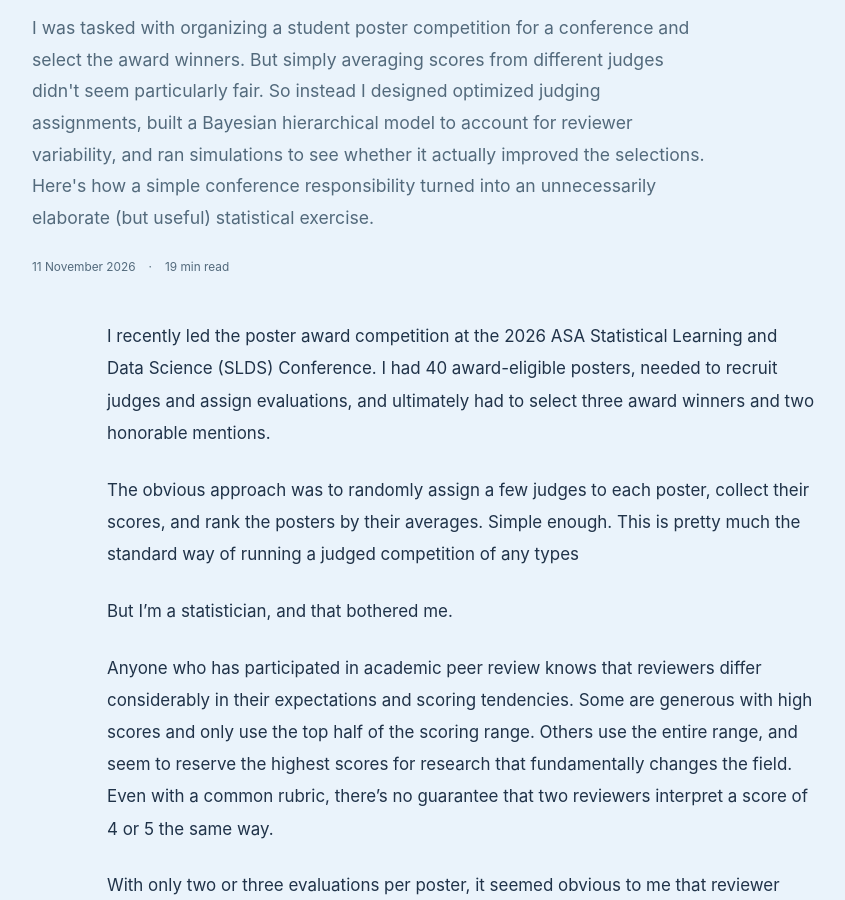
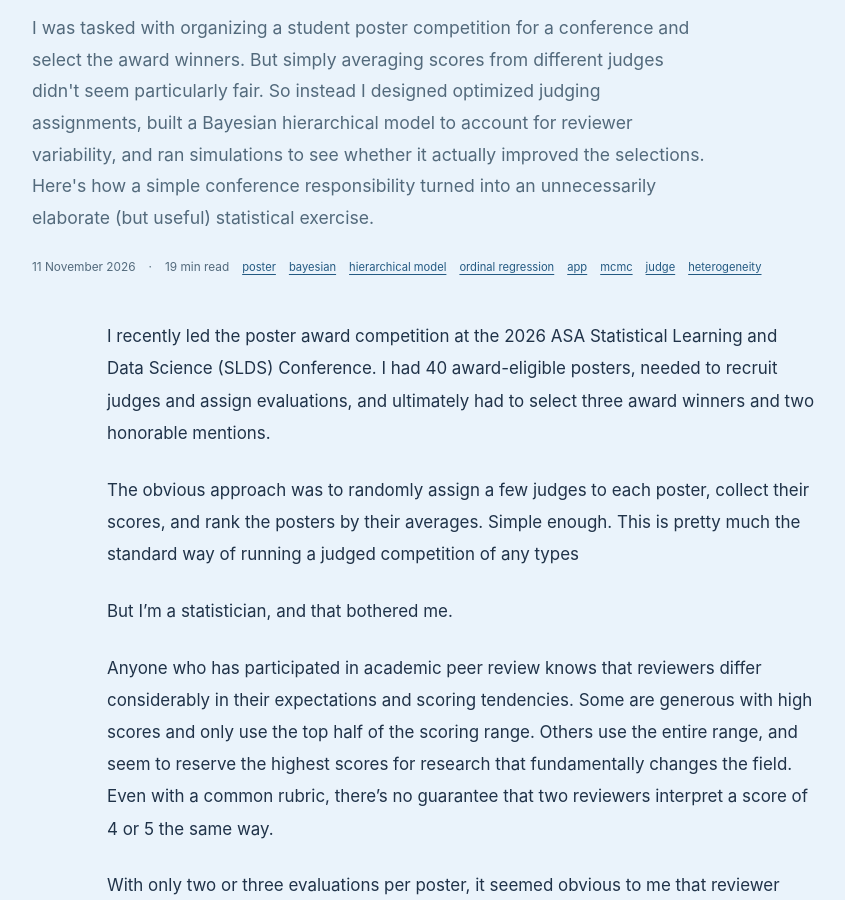
Before and after one commit to NateOConnellPhD/nateoconnell.github.io, a Jekyll site: the page built from _posts/2026-11-11-the-luck-of-the-judge-why-averaging-evaluation-scores-can-be-misleading.md, in a window 1280 px wide and 900 px high, scrolled down 505 px. Shown: the whole window, without its empty margins (178-1023 px from the left). Built offline with Jekyll 4.4.1, drawn with Linux system fonts in a browser that asks for light colours; nearby versions of some CDN libraries.

Commit message:
Website editor: The Luck of the Judge: Why Averaging Evaluation Scores Can Be Misleading

```diff
--- a/_posts/2026-11-11-the-luck-of-the-judge-why-averaging-evaluation-scores-can-be-misleading.md
+++ b/_posts/2026-11-11-the-luck-of-the-judge-why-averaging-evaluation-scores-can-be-misleading.md
@@ -2,7 +2,15 @@
 example: false
 published: true
 date: 2026-11-11
-tags: []
+tags:
+  - poster
+  - bayesian
+  - hierarchical model
+  - ordinal regression
+  - app
+  - mcmc
+  - judge
+  - heterogeneity
 title: "The Luck of the Judge: Why Averaging Evaluation Scores Can Be Misleading"
 description: I was tasked with organizing a student poster competition for a conference and select the award winners. But simply averaging scores from different judges didn't seem particularly fair. So instead I designed optimized judging assignments, built a Bayesian hierarchical model to account for reviewer variability, and ran simulations to see whether it actually improved the selections. Here's how a simple conference responsibility turned into an unnecessarily elaborate (but useful) statistical exercise.
 ---
```
